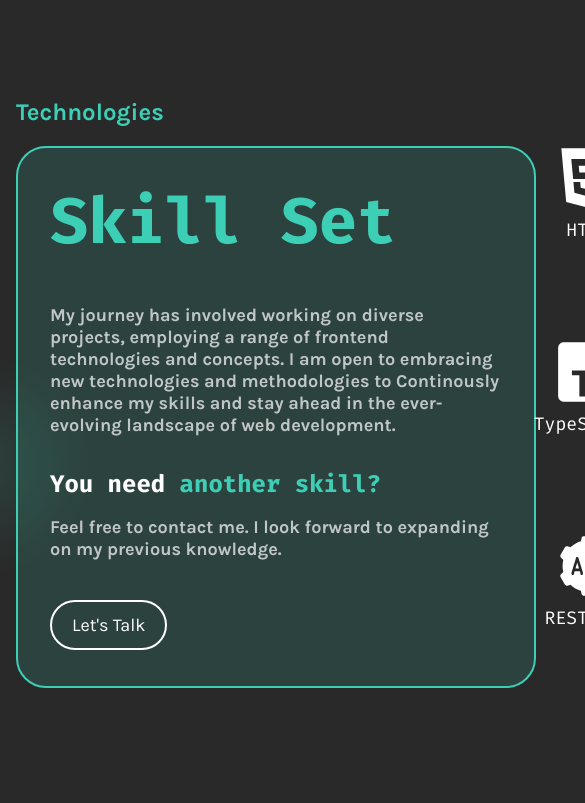
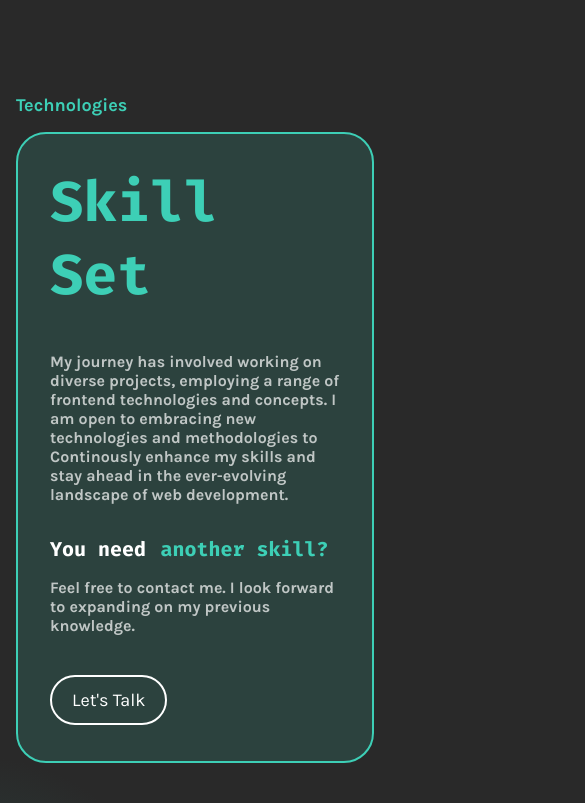
Before and after one commit to RichardStreu/portfolioAngular, an Angular app: page / in a window 390 px wide. Shown: the part 2079-2882 px from the top of the page, 585 px wide, since content can reach past the window. Built offline with nearby package versions, Linux system fonts and the light colour scheme.

Commit message:
feat: add responsive styles for About Me and Skillset sections for improved layout on small screens

```diff
--- a/src/app/landing-page/sections/b-aboutme/b-aboutme.component.scss
+++ b/src/app/landing-page/sections/b-aboutme/b-aboutme.component.scss
@@ -77,6 +77,10 @@
       display: flex;
       flex-direction: column;
       gap: 1.25rem;
+
+      @media screen and (max-width: 640px) {
+        gap: 1rem;
+      }
 
       > p {
         font-size: 1.5rem;
--- a/src/app/landing-page/sections/c-skillset/c-skillset.component.scss
+++ b/src/app/landing-page/sections/c-skillset/c-skillset.component.scss
@@ -7,6 +7,10 @@
     rgba($color-highLight, 0.15),
     rgb(41, 41, 41) 20%
   );
+
+  @media screen and (max-width: 1250px) {
+    padding-bottom: 100px;
+  }
 
   .contentWrapper {
     display: flex;
@@ -18,11 +22,20 @@
       font-size: 1.5rem;
       font-weight: 700;
       color: $color-highLight;
+
+      @media screen and (max-width: 640px) {
+        font-size: 1.13rem;
+        padding-bottom: 1rem;
+      }
     }
 
     div {
       display: flex;
       flex-direction: row;
+
+      @media screen and (max-width: 1250px) {
+        flex-direction: column;
+      }
 
       .skillsetLeftPart {
         flex: 1;
@@ -35,12 +48,21 @@
           display: flex;
           flex-direction: column;
 
+          @media screen and (max-width: 1250px) {
+            width: 100%;
+            max-width: 568px;
+          }
+
           h2 {
             font-family: "Fira", sans-serif;
             font-weight: bold;
             font-size: 4rem;
             color: $color-highLight;
             padding: 0 0 40px 0;
+
+            @media screen and (max-width: 640px) {
+              font-size: 3.5rem;
+            }
           }
 
           p {
@@ -49,6 +71,10 @@
             color: rgba(255, 255, 255, 0.7);
             transition: all 0.2s ease-in-out;
             padding: 0;
+
+            @media screen and (max-width: 1250px) {
+              font-size: 1rem;
+            }
 
             &:hover {
               color: white;
@@ -62,6 +88,10 @@
             color: white;
             padding-top: 2rem;
             padding-bottom: 1rem;
+
+            @media screen and (max-width: 1250px) {
+              font-size: 1.25rem;
+            }
           }
 
           .skillAnother {
@@ -71,6 +101,10 @@
 
           .skillFeelFree {
             padding-bottom: 40px;
+
+            @media screen and (max-width: 1250px) {
+              font-size: 1rem;
+            }
           }
         }
       }
@@ -86,6 +120,14 @@
           flex-wrap: wrap;
           gap: 72px;
           row-gap: 40px;
+
+          @media screen and (max-width: 1250px) {
+            flex-direction: row;
+            padding-top: 2.5rem;
+            width: 100%;
+            max-width: 568px;
+            justify-content: space-evenly;
+          }
         }
 
         .skillItem {
@@ -142,6 +184,8 @@
               display: flex;
               flex-direction: column;
 
+
+
               p {
                 font-family: "Karla", sans-serif;
                 font-size: 1rem;
@@ -153,6 +197,10 @@
               div {
                 justify-content: center;
                 gap: 1rem;
+
+                @media screen and (max-width: 1250px) {
+                  flex-direction: row;
+                }
 
                 div {
                   display: flex;
```
